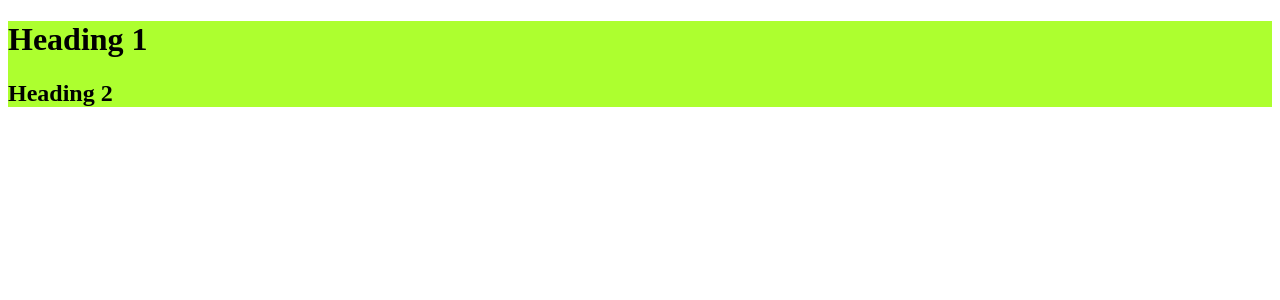
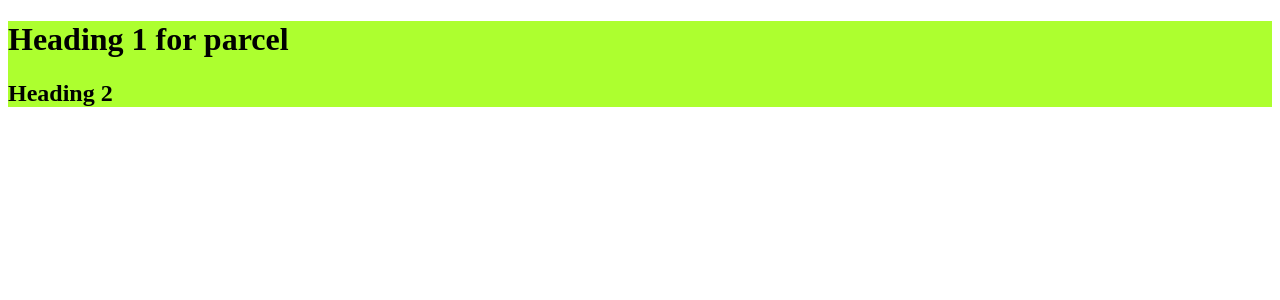
Before and after one commit to AkhilSharma78148/namaste-react, a React (Vite) app: page / in a window 1280 px wide. Shown: the top 300 px of the page. Built offline with nearby package versions, Linux system fonts and the light colour scheme.

Commit message:
react props, createElement

```diff
--- a/App.js
+++ b/App.js
@@ -28,12 +28,14 @@ import ReactDOM from "react-dom/client";
 
 const heading = React.createElement(
     "h1",
-    {
+    {   //props
         id: "title",
         key: "h1"
     },
-    "Heading 1"
+    "Heading 1 for parcel"
 );
+
+//React.createElemt -> returns object -> HTML (DOM)
 
 const heading2 = React.createElement(
     "h2",
@@ -48,6 +50,7 @@ const container = React.createElement(
     "div",
     { //props
         id: "container",
+        hello: "world"
     },
     [heading, heading2]
 );
```
